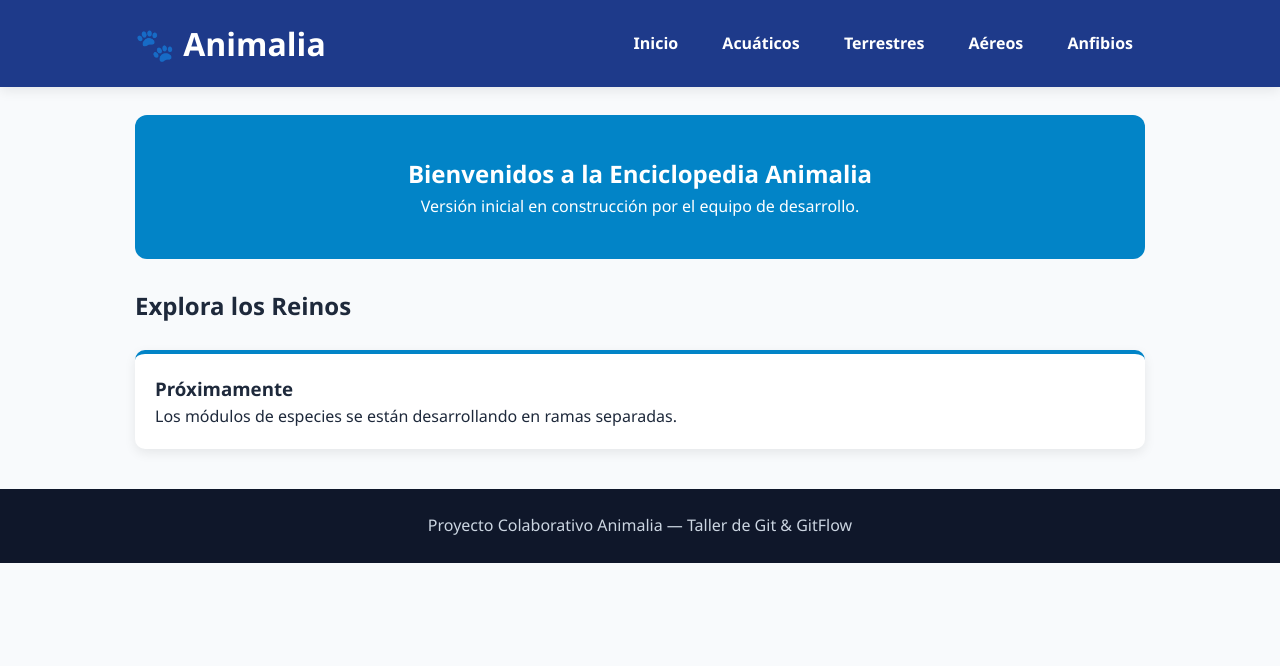
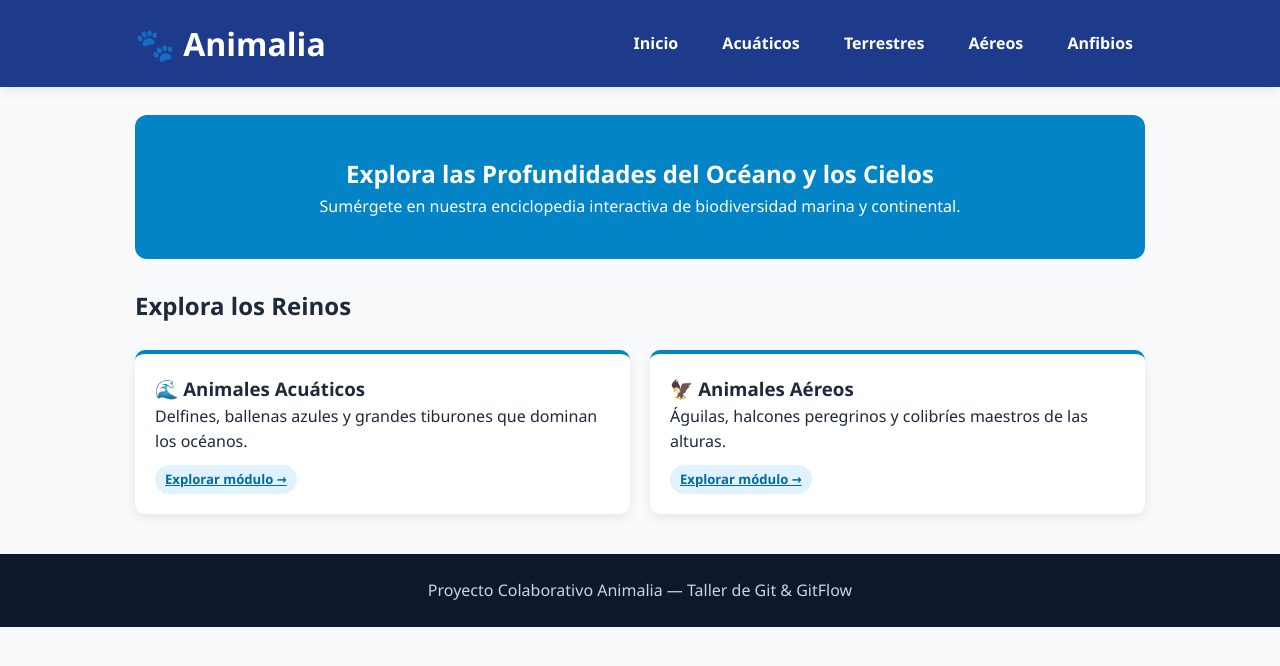
Before and after one commit to bsycruz/animalia-gitflow, a plain HTML site: page Nueva carpeta/index.html in a window 1280 px wide. Drawn offline with Linux system fonts and the light colour scheme; files that its build step writes are made by us from their sources.

Commit message:
feat(home): update hero banner and add aquatic and aerial cards

```diff
--- a/Nueva carpeta/index.html
+++ b/Nueva carpeta/index.html
@@ -4,7 +4,7 @@
   <meta charset="UTF-8">
   <meta name="viewport" content="width=device-width, initial-scale=1.0">
   <title>Animalia | Enciclopedia del Reino Animal</title>
-  <link rel="stylesheet" href="styles.css">
+  <link rel="stylesheet" href="Css/styles.css">
 </head>
 <body>
   <header class="site-header">
@@ -23,18 +23,24 @@
   <main class="container">
     <!-- ZONA DE CONFLICTO PAREJA A (CODERS 1 Y 2): HERO BANNER -->
     <section id="hero-banner" class="hero-banner">
-      <h2>Bienvenidos a la Enciclopedia Animalia</h2>
-      <p>Versión inicial en construcción por el equipo de desarrollo.</p>
+      <h2>Explora las Profundidades del Océano y los Cielos</h2>
+      <p>Sumérgete en nuestra enciclopedia interactiva de biodiversidad marina y continental.</p>
     </section>
 
     <!-- ZONA DE TARJETAS DEL CATÁLOGO -->
     <section id="catalogo-reinos" class="catalogo-section">
       <h2>Explora los Reinos</h2>
       <div class="card-grid">
-        <!-- Aquí se integrarán las tarjetas de cada categoría en la Fase 2 -->
         <article class="card">
-          <h3>Próximamente</h3>
-          <p>Los módulos de especies se están desarrollando en ramas separadas.</p>
+          <h3>🌊 Animales Acuáticos</h3>
+          <p>Delfines, ballenas azules y grandes tiburones que dominan los océanos.</p>
+          <a href="acuaticos.html" class="badge">Explorar módulo &rarr;</a>
+        </article>
+
+        <article class="card">
+          <h3>🦅 Animales Aéreos</h3>
+          <p>Águilas, halcones peregrinos y colibríes maestros de las alturas.</p>
+          <a href="aereos.html" class="badge">Explorar módulo &rarr;</a>
         </article>
       </div>
     </section>
```
Also changed, not shown: Nueva carpeta/acuaticos.html (+1 -1 lines), Nueva carpeta/aereos.html (+1 -1 lines), Nueva carpeta/anfibios.html (+1 -1 lines).
